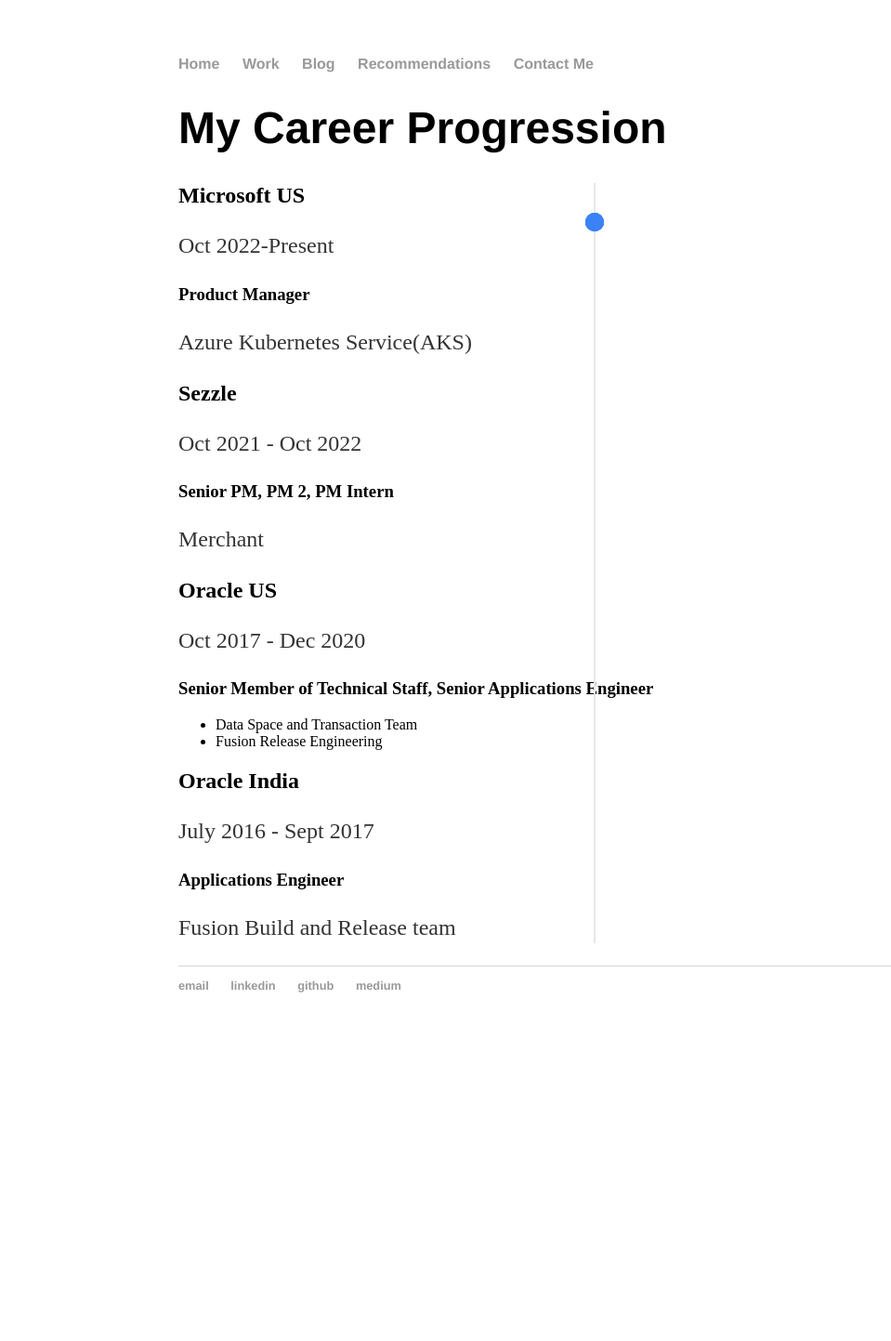
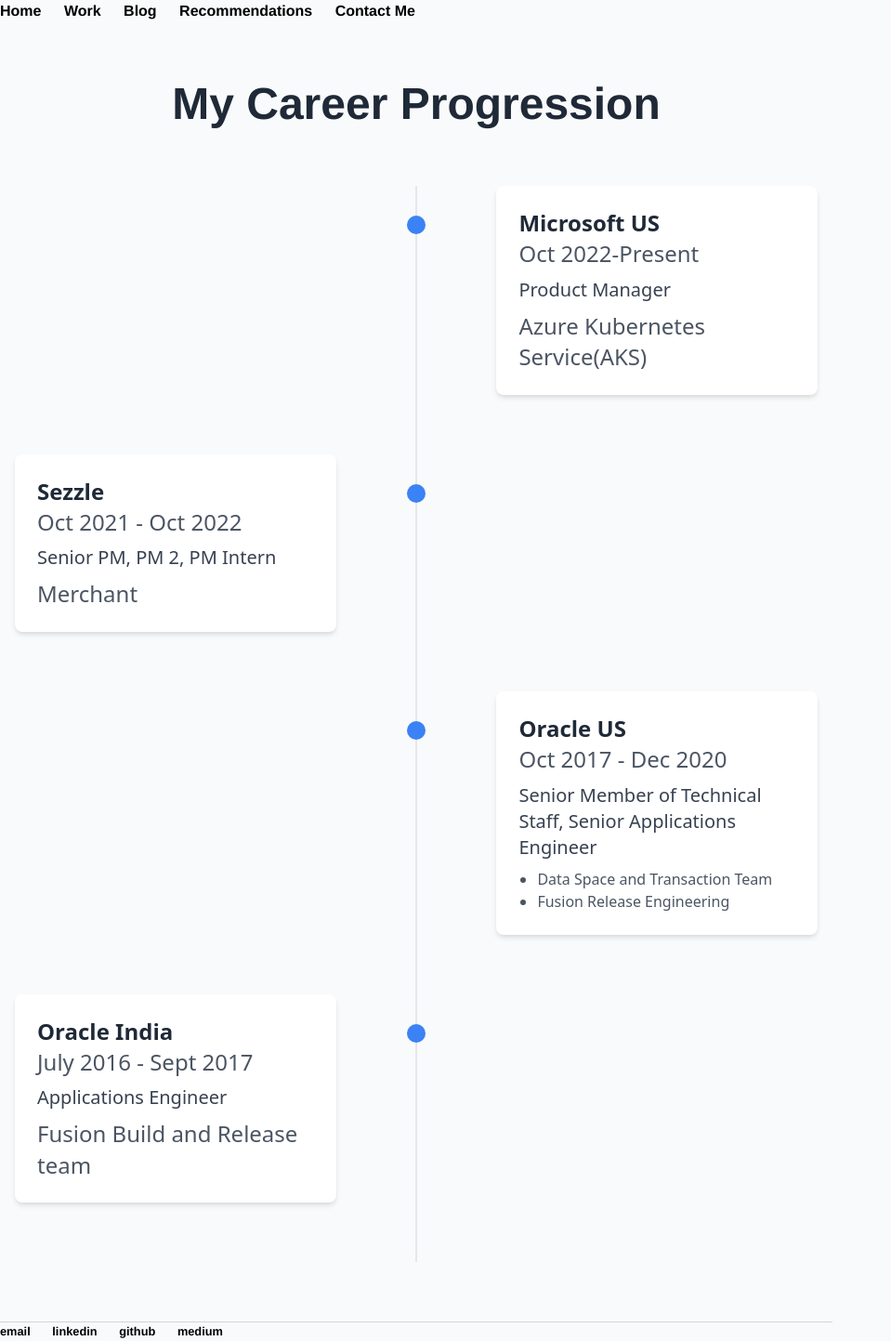
Before and after one commit to aritraghosh/aritraghosh.github.io, a Jekyll site: the page built from work/index.html, in a window 1280 px wide. Shown: the whole page at 93% size, without its empty margins (0-959 px from the left). Built offline with Jekyll 4.4.1, drawn with Linux system fonts in a browser that asks for light colours; before the commit the page ends 1128 px from its top, so only the background shows below that.

Commit message:
Update index.html

```diff
--- a/work/index.html
+++ b/work/index.html
@@ -2,6 +2,11 @@
 layout: default
 title: Aritra Ghosh, Product Manager
 ---
+<head>
+    <meta charset="UTF-8">
+    <meta name="viewport" content="width=device-width, initial-scale=1.0">
+    <title>About Me - Career Progression</title>
+    <link href="https://cdnjs.cloudflare.com/ajax/libs/tailwindcss/2.2.19/tailwind.min.css" rel="stylesheet">
     <style>
         .timeline-container {
             position: relative;
@@ -24,6 +29,8 @@
             border-radius: 50%;
         }
     </style>
+</head>
+<body class="bg-gray-50">
     <div class="container mx-auto px-4 py-16 max-w-4xl">
         <h1 class="text-5xl font-bold text-gray-800 mb-16 text-center">My Career Progression</h1>
 
@@ -78,3 +85,4 @@
             </div>
         </div>
     </div>
+</body>
```
Lines whose indentation alone changed are shown as unchanged.
